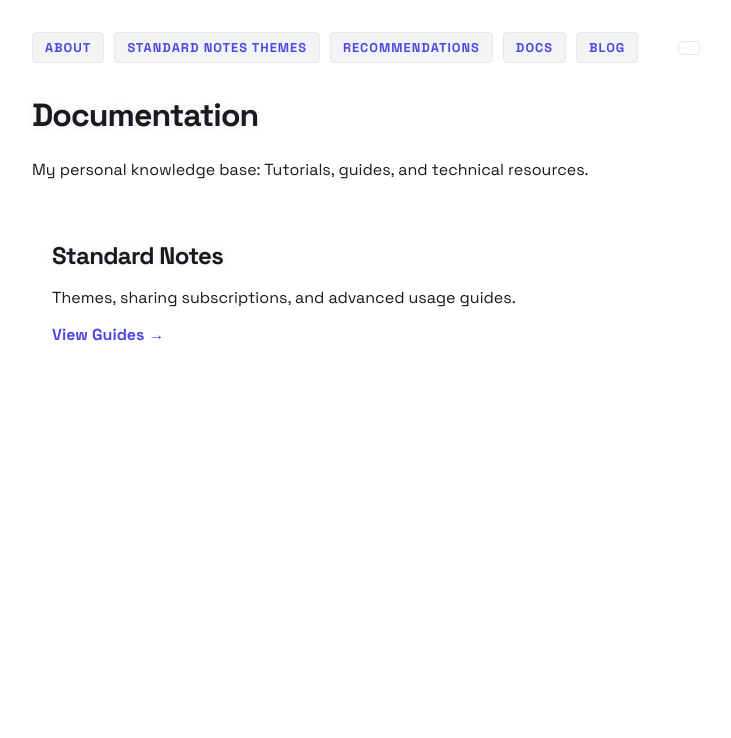
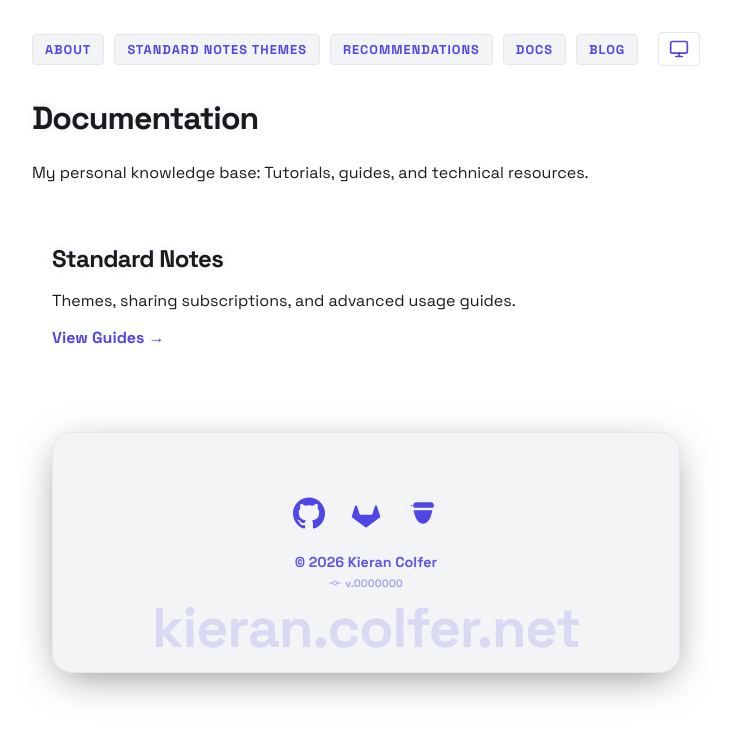
Before and after one commit to PASSK3YS/PASSK3YS.github.io, a Jekyll site: the page built from docs.md, in a window 1280 px wide. Shown: the top 738 px of the page, without its empty margins (274-1005 px from the left). Built offline with Jekyll 4.4.1, drawn with Linux system fonts in a browser that asks for light colours.

Commit message:
chore: fix footer on all pages

```diff
--- a/_layouts/default.html
+++ b/_layouts/default.html
@@ -54,7 +54,7 @@
     <main>
         {{ content }}
 
-{% if page.collection == 'docs' %}
+        {% if page.collection == 'docs' %}
         <div class="docs-metadata" style="margin-top: 40px; border-top: 1px solid var(--border-color); padding-top: 20px; display: flex; flex-direction: column; gap: 12px;">
 
             <style>
@@ -169,3 +169,91 @@
             </script>
         </div>
         {% endif %}
+    </main>
+
+    <footer>
+        <div class="footer-card">
+            <div class="footer-content">
+                <div class="footer-socials">
+                    <a href="https://github.com/PASSK3YS" target="_blank" aria-label="GitHub">
+                        <svg viewBox="0 0 24 24" xmlns="http://www.w3.org/2000/svg"><path d="M12 .297c-6.63 0-12 5.373-12 12 0 5.303 3.438 9.8 8.205 11.385.6.113.82-.258.82-.577 0-.285-.01-1.04-.015-2.04-3.338.724-4.042-1.61-4.042-1.61C4.422 18.07 3.633 17.7 3.633 17.7c-1.087-.744.084-.729.084-.729 1.205.084 1.838 1.236 1.838 1.236 1.07 1.835 2.809 1.305 3.495.998.108-.776.419-1.305.763-1.605-2.665-.3-5.466-1.332-5.466-5.93 0-1.31.465-2.38 1.235-3.22-.135-.303-.54-1.523.105-3.176 0 0 1.005-.322 3.3 1.23.96-.267 1.98-.399 3-.405 1.02.006 2.04.138 3 .405 2.28-1.552 3.285-1.23 3.285-1.23.645 1.653.24 2.873.12 3.176.765.84 1.23 1.91 1.23 3.22 0 4.61-2.805 5.625-5.475 5.92.42.36.81 1.096.81 2.22 0 1.606-.015 2.896-.015 3.286 0 .315.21.69.825.57C20.565 22.092 24 17.592 24 12.297c0-6.627-5.373-12-12-12"/></svg>
+                    </a>
+                    <a href="https://gitlab.com/m00t" target="_blank" aria-label="GitLab">
+                        <svg viewBox="0 0 24 24" xmlns="http://www.w3.org/2000/svg"><path d="M22.65 14.39L20.25 7.01C20.14 6.67 19.82 6.44 19.46 6.44C19.1 6.44 18.78 6.67 18.67 7.01L16.6 13.37H7.4L5.33 7.01C5.22 6.67 4.9 6.44 4.54 6.44C4.18 6.44 3.86 6.67 3.75 7.01L1.35 14.39C1.23 14.76 1.35 15.17 1.65 15.42L12 23L22.35 15.42C22.65 15.17 22.77 14.76 22.65 14.39Z"/></svg>
+                    </a>
+                    <a href="https://buymeacoffee.com/passkeys" target="_blank" aria-label="Buy Me A Coffee">
+                        <svg viewBox="0 0 24 24" xmlns="http://www.w3.org/2000/svg" fill="currentColor"><path d="M20.216 6.415l-.132-.666c-.196-.989-1.028-1.749-2.037-1.749h-11.23c-1.01 0-1.842.761-2.037 1.749L4.65 6.415c-.161.813.471 1.585 1.301 1.585h12.964c.83 0 1.462-.772 1.301-1.585zM19 10H5s0 1 1 4 3 6 6 6 5-3 6-6 1-4 1-4zM3 6h1v1H3V6z"/></svg>
+                    </a>
+                </div>
+                <div class="copyright">
+                    <p style="margin: 0;">© 2026 Kieran Colfer</p>
+                    <p style="margin: 5px 0 0 0; font-size: 0.75em; opacity: 0.5;">
+                        <a href="{{ site.github.repository_url }}/commit/{{ site.github.build_revision }}" target="_blank" class="version-link" style="color: inherit; text-decoration: none;">
+                            <svg viewBox="0 0 24 24" width="12" height="12" stroke="currentColor" stroke-width="2" fill="none" stroke-linecap="round" stroke-linejoin="round" style="margin-right: 4px;"><circle cx="12" cy="12" r="4"></circle><line x1="1.05" y1="12" x2="7" y2="12"></line><line x1="17.01" y1="12" x2="22.96" y2="12"></line></svg>
+                            v.{{ site.github.build_revision | slice: 0, 7 | default: "dev" }}
+                        </a>
+                    </p>
+                </div>
+            </div>
+            <div class="footer-big-text">kieran.colfer.net</div>
+        </div>
+    </footer>
+
+    <script>
+        const toggleButton = document.getElementById('theme-toggle');
+        const sunIcon = document.getElementById('sun-icon');
+        const moonIcon = document.getElementById('moon-icon');
+        const systemIcon = document.getElementById('system-icon');
+
+        function updateIcons(theme) {
+            sunIcon.style.display = 'none';
+            moonIcon.style.display = 'none';
+            systemIcon.style.display = 'none';
+
+            if (theme === 'light') {
+                sunIcon.style.display = 'block';
+            } else if (theme === 'dark') {
+                moonIcon.style.display = 'block';
+            } else {
+                systemIcon.style.display = 'block';
+            }
+        }
+
+        function setTheme(theme) {
+            if (theme === 'system') {
+                localStorage.setItem('theme', 'system');
+                const systemPrefers = window.matchMedia('(prefers-color-scheme: dark)').matches ? 'dark' : 'light';
+                document.documentElement.setAttribute('data-theme', systemPrefers);
+            } else {
+                localStorage.setItem('theme', theme);
+                document.documentElement.setAttribute('data-theme', theme);
+            }
+            updateIcons(theme);
+        }
+
+        let currentStoredTheme = localStorage.getItem('theme') || 'system';
+        updateIcons(currentStoredTheme);
+
+        toggleButton.addEventListener('click', () => {
+            let nextTheme;
+            const current = localStorage.getItem('theme') || 'system';
+
+            if (current === 'light') {
+                nextTheme = 'dark';
+            } else if (current === 'dark') {
+                nextTheme = 'system';
+            } else {
+                nextTheme = 'light';
+            }
+
+            setTheme(nextTheme);
+        });
+
+        window.matchMedia('(prefers-color-scheme: dark)').addEventListener('change', e => {
+            if ((localStorage.getItem('theme') || 'system') === 'system') {
+                document.documentElement.setAttribute('data-theme', e.matches ? 'dark' : 'light');
+            }
+        });
+    </script>
+</body>
+</html>
```
